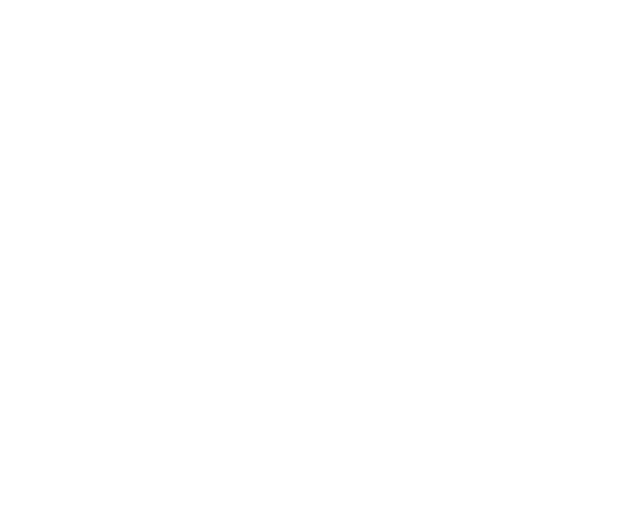
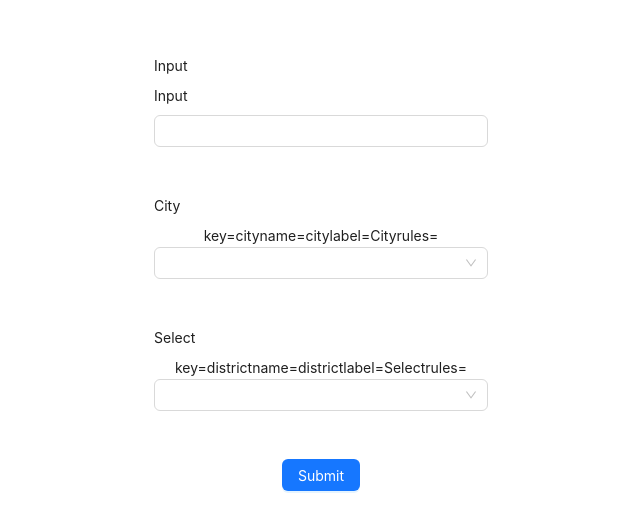
Before and after one commit to Sand1312/Test2, a React (Vite) app: page /form in a window 1280 px wide. Before the commit this address had no page. Shown: the part 115-646 px from the top of the page, without its empty margins (319-959 px from the left). Built offline with nearby package versions, Linux system fonts and the light colour scheme.

Commit message:
tiny fix, add dynamic form

```diff
--- a/src/App.tsx
+++ b/src/App.tsx
@@ -3,6 +3,7 @@
 import "./App.css";
 import Login from "./Login";
 import Register from "./Register";
+import Form from "./Form";
 
 export default function App() {
   // const [position, setPosition] = useState<"start" | "end">("end");
@@ -12,6 +13,7 @@
         <Route index element={<Login />} />
         <Route path="/login" element={<Login />} />
         <Route path="/register" element={<Register />} />
+        <Route path="/form" element={<Form />} />
       </Routes>
     </Router>
   );
--- /dev/null
+++ b/src/Factory.tsx
@@ -0,0 +1,55 @@
+import React from "react";
+import { InputStrategy } from "./InputStrategy";
+import { SelectStrategy } from "./SelectStrategy";
+import type { FieldDef } from "./type";
+import { Form, Button } from "antd";
+
+const map: Record<
+  string,
+  { render: (field: FieldDef, formValues: any) => React.ReactNode }
+> = {
+  input: new InputStrategy(),
+  select: new SelectStrategy(),
+};
+
+interface Props {
+  fields: FieldDef[];
+  onClick: (values: any) => void;
+}
+
+const DynamicForm: React.FC<Props> = ({ fields, onClick }) => {
+  const [form] = Form.useForm();
+
+  const renderField = (field: FieldDef, formValues: any) => {
+    const strategy = map[field.type];
+    if (!strategy) return null;
+    return strategy.render(field, formValues);
+  };
+
+  return (
+    <Form
+      form={form}
+      layout="vertical"
+      onFinish={onClick}
+      onValuesChange={() => {}}
+    >
+      {fields.map((field) => (
+        <Form.Item
+          key={field.name}
+          name={field.name}
+          label={field.label}
+          rules={field.rules}
+        >
+          {renderField(field, form.getFieldsValue())}
+        </Form.Item>
+      ))}
+      <Form.Item>
+        <Button type="primary" htmlType="submit">
+          Submit
+        </Button>
+      </Form.Item>
+    </Form>
+  );
+};
+
+export default DynamicForm;
--- /dev/null
+++ b/src/Form.tsx
@@ -0,0 +1,72 @@
+import DynamicForm from "./Factory";
+import type { FieldDef } from "./type";
+import type { SelectProps } from "antd";
+import { useState } from "react";
+
+const cityData = {
+  Hanoi: ["Hoang Mai", "Long Bien", "Tay Ho"],
+  HoChiMinh: ["Thu Duc", "Quan 1", "Quan 2", "Tan Binh"],
+};
+type CityName = keyof typeof cityData;
+const provinceData: CityName[] = ["Hanoi", "HoChiMinh"];
+export default function Form() {
+  const [cities, setCities] = useState(cityData[provinceData[0] as CityName]);
+  const [distict, setDistrict] = useState(
+    cityData[provinceData[0]][0] as CityName
+  );
+  const handleProvinceChange = (value: CityName) => {
+    setCities(cityData[value]);
+    setDistrict(cityData[value][0] as CityName);
+    console.log(distict);
+  };
+  const onDistrictChange = (value: CityName) => {
+    setDistrict(value);
+  };
+
+  //   const options: SelectProps["options"] = [];
+  //   for (let i = 10; i < 36; i++) {
+  //     options.push({
+  //       value: i.toString(36) + i,
+  //       label: i.toString(36) + i,
+  //     });
+  //   }
+
+  //   const district = () => {
+  //     cities.map((city) => ({ label: city, value: city }));
+  //   };
+  //   const province = () => {
+  //     provinceData.map((province) => ({ label: province, value: province }));
+  //   };
+  const fields: FieldDef[] = [
+    {
+      type: "input",
+      label: "Input",
+      name: "input",
+    },
+    {
+      type: "select",
+      label: "City",
+      //   value: { cities },
+      name: "city",
+      options: provinceData.map((province) => ({
+        label: province,
+        value: province,
+      })),
+      onChange: handleProvinceChange,
+    },
+    {
+      type: "select",
+      label: "Select",
+      // value: { distict },
+      name: "district",
+      options: cities.map((city) => ({ label: city, value: city })),
+      onChange: onDistrictChange,
+    },
+  ];
+  return DynamicForm({
+    fields,
+    onClick: function (values: any): void {
+      throw new Error("Function not implemented.");
+    },
+  });
+}
--- /dev/null
+++ b/src/InputStrategy.tsx
@@ -0,0 +1,18 @@
+import { Form, Input } from "antd";
+import type { FieldStrategy } from "./type";
+import type { FieldDef } from "./type";
+
+export class InputStrategy implements FieldStrategy {
+  render(field: FieldDef) {
+    return (
+      <Form.Item
+        key={field.name}
+        name={field.name}
+        label={field.label}
+        rules={field.rules}
+      >
+        <Input />
+      </Form.Item>
+    );
+  }
+}
--- a/src/Register.tsx
+++ b/src/Register.tsx
@@ -5,9 +5,7 @@
 
 dayjs.extend(customParseFormat);
 
-const dateFormat = "YYYY-MM-DD";
-// import Password from "antd/es/input/Password";
-// import { register } from "./api";
+const dateFormat = "DD-MM-YYYY";
 
 export default function Register() {
   type RegisterType = {
@@ -21,13 +19,16 @@
     rangeDate: Date[];
   };
 
+  const [form] = Form.useForm();
+  const { RangePicker } = DatePicker;
+
   const onFinish = (values: Partial<RegisterType>) => {
     console.log("Receive values", values);
   };
 
-  const { RangePicker } = DatePicker;
   return (
     <Form
+      form={form}
       name="regis-form"
       onFinish={onFinish}
       labelCol={{ span: 8 }}
@@ -39,7 +40,7 @@
       </Form.Item>
 
       <Form.Item label="Age" name="age">
-        <InputNumber min={1} max={101} width="100%" />
+        <InputNumber min={1} max={101} style={{ width: "100%" }} />
       </Form.Item>
 
       <Form.Item<RegisterType>
@@ -54,7 +55,6 @@
         label="Confirm Password"
         name="confirmPassword"
         dependencies={["password"]}
-        // validateDebounce={1000}
         rules={[
           { required: true, message: "Please input your password!" },
           ({ getFieldValue }) => ({
@@ -72,28 +72,39 @@
         <Input.Password />
       </Form.Item>
 
-      <Form.Item label="start date" name="startDate">
-        <DatePicker width="100%" />
+      <Form.Item label="Start Date" name="startDate">
+        <DatePicker format={dateFormat} style={{ width: "100%" }} />
       </Form.Item>
 
       <Form.Item
-        label="end date"
+        label="End Date"
         name="endDate"
         dependencies={["startDate"]}
         rules={[
           ({ getFieldValue }) => ({
             validator(_, value) {
-              if (getFieldValue("startDate") <= value) {
+              const start = getFieldValue("startDate");
+              if (!value || !start || dayjs(start).isBefore(value)) {
                 return Promise.resolve();
               }
               return Promise.reject(
-                new Error("End Date must be come after start Date")
+                new Error("End Date must come after Start Date")
               );
             },
           }),
         ]}
       >
-        <DatePicker width="100%" />
+        <DatePicker
+          format={dateFormat}
+          style={{ width: "100%" }}
+          disabledDate={(current) => {
+            const start = form.getFieldValue("startDate");
+            // const startDayjs = start ? dayjs(start) : null;
+
+            if (start && current.isBefore(start, "day")) return true;
+            return false;
+          }}
+        />
       </Form.Item>
 
       <Form.Item
@@ -103,27 +114,42 @@
         rules={[
           ({ getFieldValue }) => ({
             validator(_, value) {
+              const start = getFieldValue("startDate");
+              const end = getFieldValue("endDate");
               if (
-                value[1] < getFieldValue("endDate") &&
-                value[0] > getFieldValue("startDate")
+                value &&
+                value[0] &&
+                value[1] &&
+                dayjs(value[0]).isAfter(dayjs(start)) &&
+                dayjs(value[1]).isBefore(dayjs(end))
               ) {
                 return Promise.resolve();
               }
-              console.log("start", value[0]);
-              console.log("end", value[1]);
-              return Promise.reject(new Error("Date range is not valid"));
+              return Promise.reject(
+                new Error("Date range must be between Start and End Dates")
+              );
             },
           }),
         ]}
       >
         <RangePicker
-          width="100%"
-          //   minDate={dayjs({getFieldValue(startDate)}, dateFormat)}
-          // maxDate={dayjs({getFieldValue(endDate)}, dateFormat)}
+          style={{ width: "100%" }}
+          disabledDate={(current) => {
+            const start = form.getFieldValue("startDate");
+            const end = form.getFieldValue("endDate");
+
+            // const startDayjs = start ? dayjs(start, dateFormat) : null;
+            // const endDayjs = end ? dayjs(end, dateFormat) : null;
+
+            if (start && current.isBefore(start, "day")) return true;
+            if (end && current.isAfter(end, "day")) return true;
+
+            return false;
+          }}
         />
       </Form.Item>
 
-      <Form.Item label={null}>
+      <Form.Item>
         <Button type="primary" htmlType="submit">
           Submit
         </Button>
--- /dev/null
+++ b/src/SelectStrategy.tsx
@@ -0,0 +1,25 @@
+import { Form, Select } from "antd";
+import type { FieldDef, FieldStrategy } from "./type";
+
+// const handleChange = (value: any) => {
+//   console.log(value);
+// };
+
+export class SelectStrategy implements FieldStrategy {
+  render(field: FieldDef) {
+    return (
+      <Form.Item>
+        key={field.name}
+        name={field.name}
+        label={field.label}
+        rules={field.rules}
+        <Select
+          style={{ width: "100%" }}
+          options={field.options}
+          onChange={field.onChange}
+          value={field.value}
+        />
+      </Form.Item>
+    );
+  }
+}
--- /dev/null
+++ b/src/type.ts
@@ -0,0 +1,16 @@
+import type { SelectProps } from "antd";
+
+export interface FieldDef {
+  type: string;
+  label: string;
+  name: string;
+  // options?: SelectProps["options"];
+  options?: any;
+  rules?: any[];
+  // onChange?: void;
+  onChange?: any;
+  value?: object;
+}
+export interface FieldStrategy {
+  render(form: FieldDef): React.ReactNode;
+}
```
